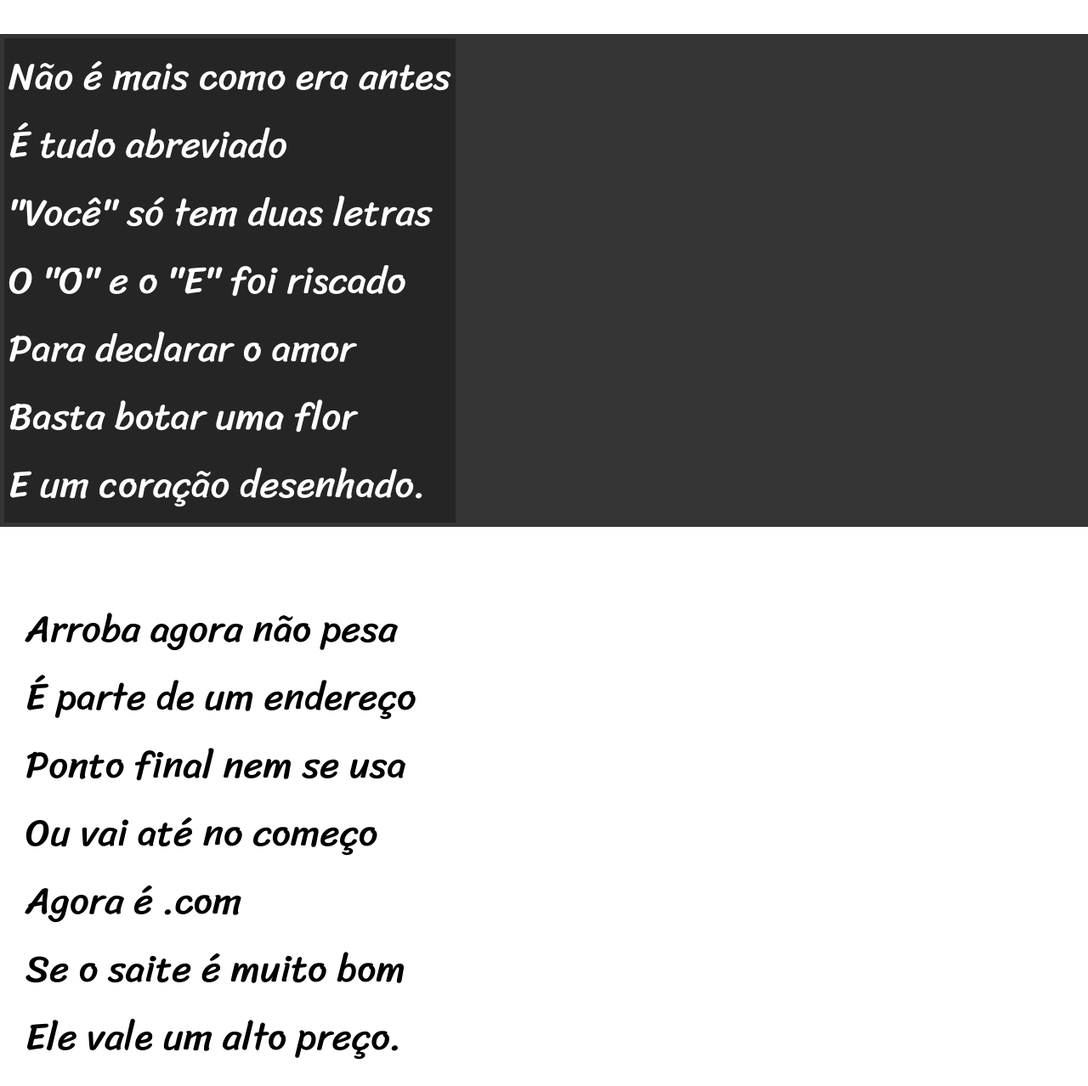
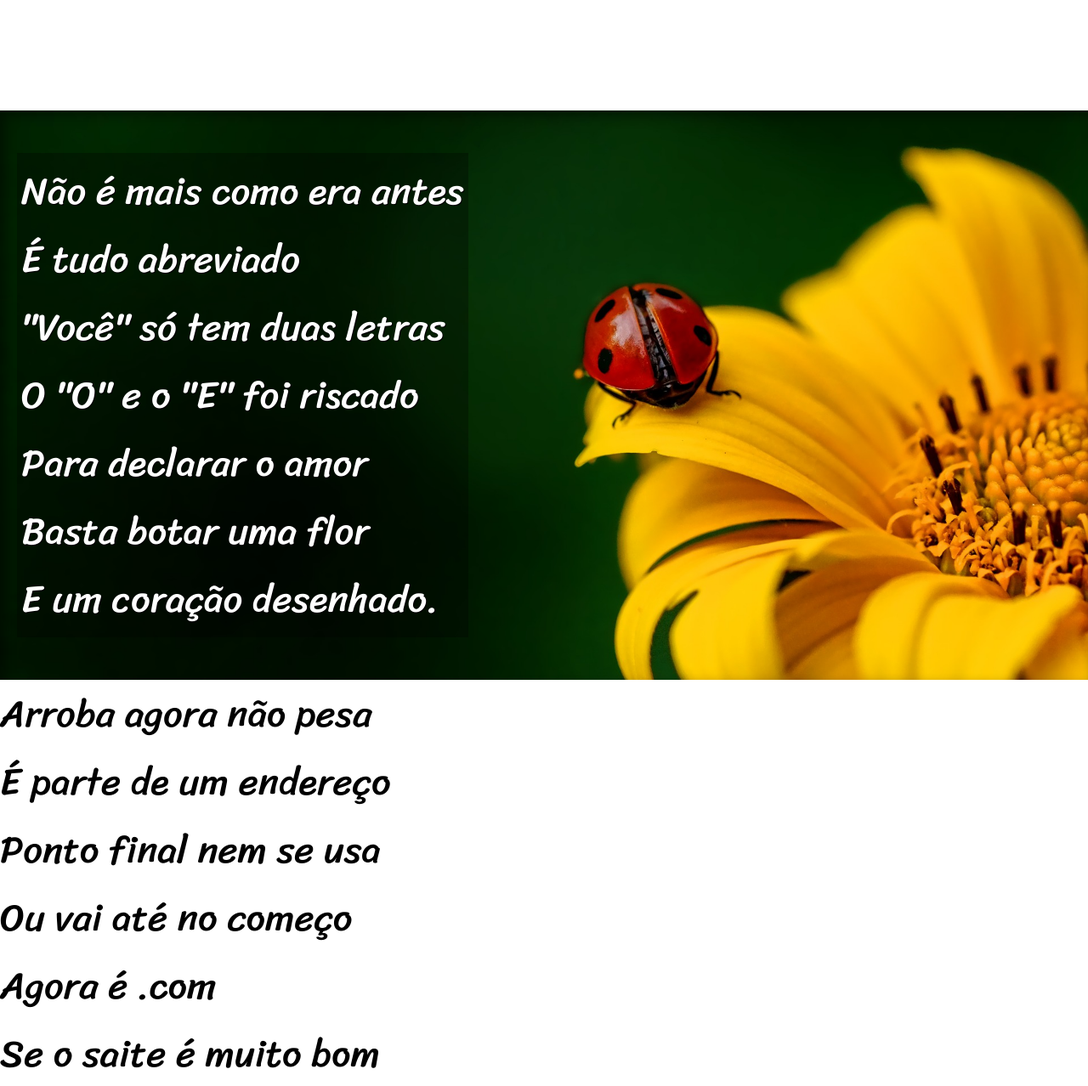
Before and after one commit to JGJT1/HTML-CSS, a plain HTML site: page módulo 3/desafio012/index.html in a window 1280 px wide. Shown: the part 940-2218 px from the top of the page at 85% size. Drawn offline with Linux system fonts and the light colour scheme.

Commit message:
desafio 12

```diff
--- a/módulo 3/desafio012/estilo/style.css
+++ b/módulo 3/desafio012/estilo/style.css
@@ -58,6 +58,7 @@ section{
 section > p{
     font-family: var(--font3);
     font-size: 3.5vw;
+    padding-bottom: 2em;
 }
 
 .normal{
@@ -68,8 +69,11 @@ section > p{
 .imagem{
     background-color: rgb(53, 53, 53);
     color: white;
-
-    padding: 5px;
+    text-shadow: 1px 1px 0px black;
+    padding: 50px 0px 50px 20px;
+    box-shadow: inset 6px 6px 13px 0px rgba(0, 0, 0, 0.449);
+    background-size: cover;
+    background-attachment: fixed;
 }
 
 .imagem > p{
@@ -78,9 +82,24 @@ section > p{
     background-color: rgba(0, 0, 0, 0.299);
 }
 
+#img01{
+    background-image: url('../imagens/background001.jpg');
+    background-position: right center;
+
+}
+
+#img02{
+    background-image: url('../imagens/background002.jpg');
+}
+
 footer{
     background-color: black;
     text-align: center;
     color: white;
     padding: 10px;
 }
+
+#especial{
+    padding: 0px 0px;
+    margin: 0px 0px;
+}
--- a/módulo 3/desafio012/index.html
+++ b/módulo 3/desafio012/index.html
@@ -24,7 +24,7 @@
         </p>
     </section>
 
-    <section class="imagem">
+    <section class="imagem" id="img01">
         <p>
             Não é mais como era antes <br>
             É tudo abreviado <br>
@@ -36,7 +36,7 @@
         </p>
     </section>
 
-    <section class="normal">
+    <section class="normal" id='especial'>
         <p>
             Arroba agora não pesa <br>
             É parte de um endereço <br>
@@ -45,6 +45,8 @@
             Agora é .com <br>
             Se o saite é muito bom <br>
             Ele vale um alto preço. <br>
+        </p>
+        <p>
             Pra piorar a liguagem <br>
             O emoticom é um risco <br>
             Tem símbolo para tudo <br>
@@ -55,7 +57,7 @@
         </p>
     </section>
 
-    <section class="imagem">
+    <section class="imagem" id="img02">
         <p>
             Tenho saudade das cartas <br>
             Escritas com a própria mão <br>
@@ -76,7 +78,8 @@
             Abriu outro aplicativo <br>
             O mundo ficou cativo <br>
             Da tecnologia do agora. <br>
-            Felizmente, pra orar <br>
+        </p>
+        <p> Felizmente, pra orar <br>
             Não precisa de internet <br>
             Deus escuta todo mundo <br>
             Se quiser, faça esse teste <br>
```
